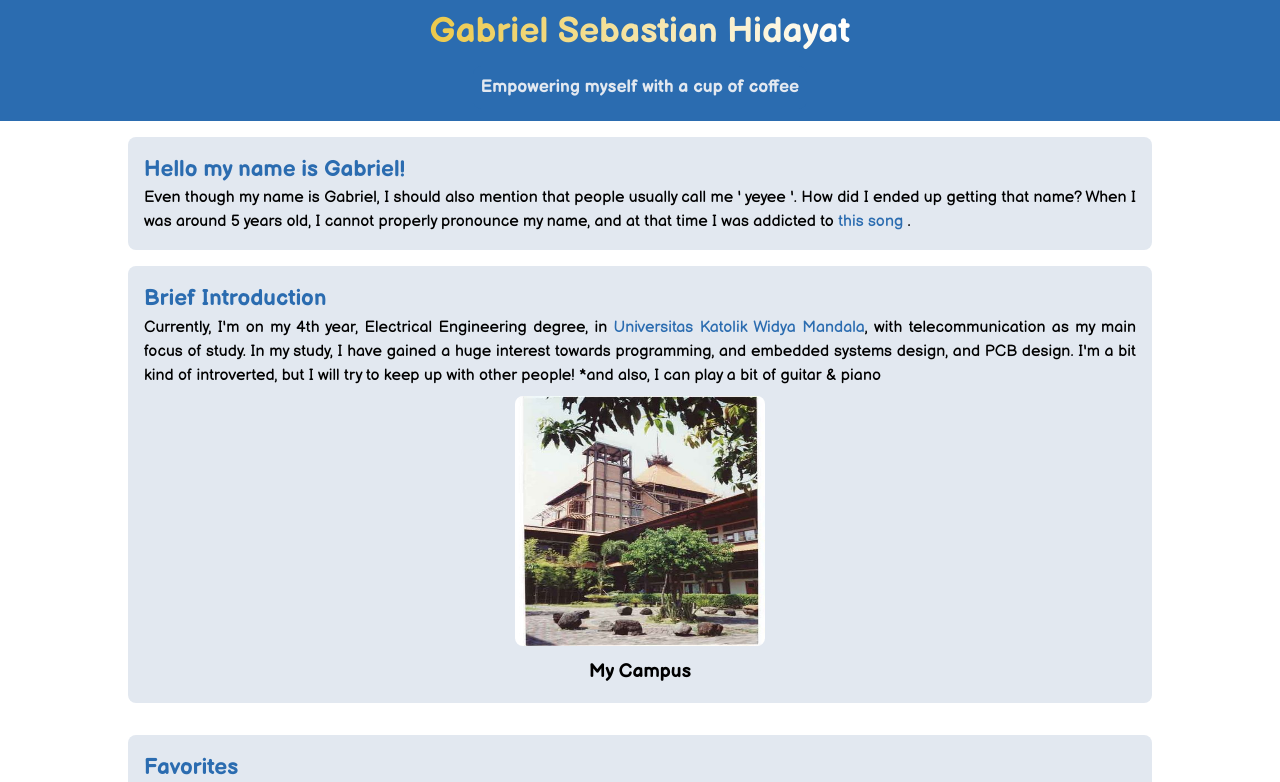
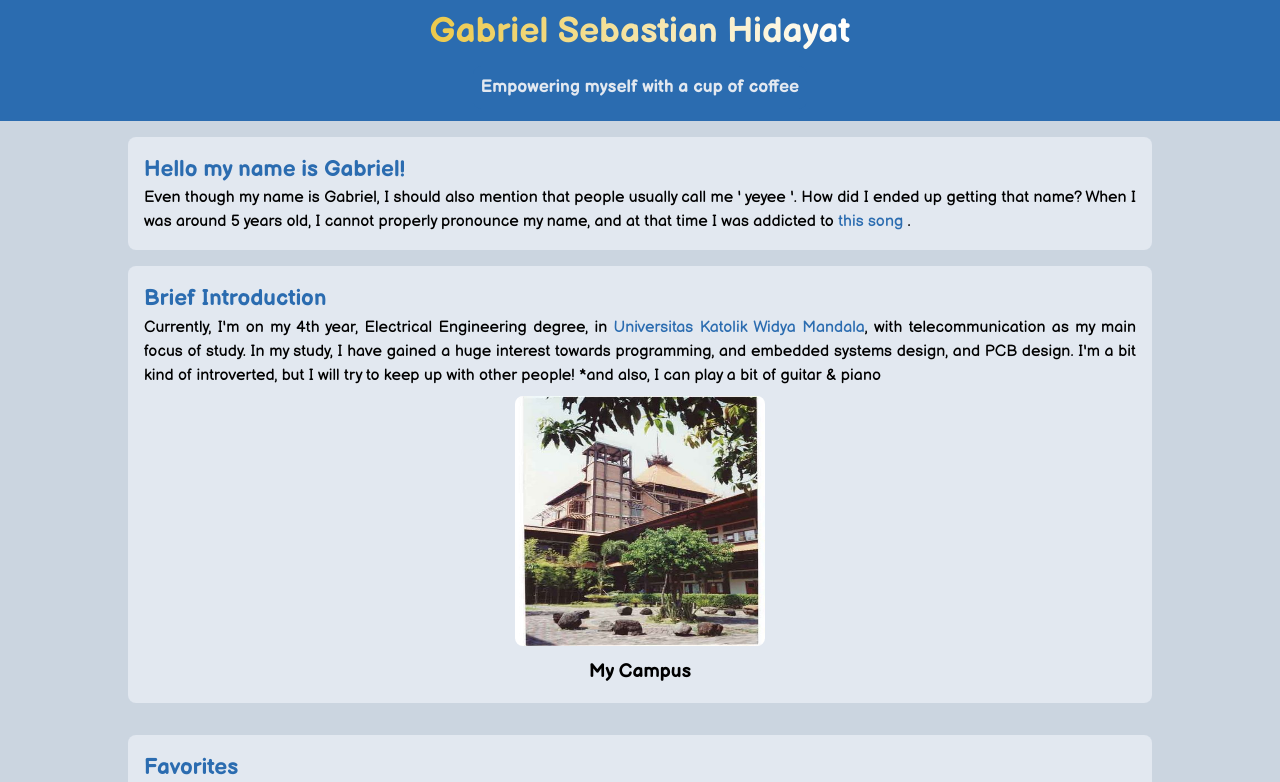
Before and after one commit to yeyee2901/my-website, a React (Create React App) app: page / in a window 1280 px wide. Shown: the part 378-1160 px from the top of the page. Built offline with nearby package versions, Linux system fonts and the light colour scheme.

Commit message:
ADD: theme toggle support pt.6 main layout DONE

```diff
--- a/src/layouts/main.jsx
+++ b/src/layouts/main.jsx
@@ -2,18 +2,22 @@ import Header from '../components/header'
 import Footer from '../components/footer'
 import Navbar from '../components/navbar'
 import AnimatedSection from '../components/section'
-import MyColor from '../colors'
+import MyColors from '../colors'
 import { Outlet } from 'react-router-dom'
-import { Box } from '@chakra-ui/react'
+import { Box, useColorModeValue } from '@chakra-ui/react'
 
-const Layout = () => (
-  <Box bg={MyColor.dark} h="100%" minH="100vh">
+const Layout = () => {
+  const bg0 = useColorModeValue(MyColors.light.bg0, MyColors.dark.bg0)
+  const bg1 = useColorModeValue(MyColors.light.bg1, MyColors.dark.bg1)
+
+  return (
+    <Box bg={bg0} h="100%" minH="100vh">
       <Navbar />
       <Header />
 
       <AnimatedSection
         delay={0.2}
-      bg={MyColor.dark}
+        bg={bg1}
         height="100%"
         display="flex"
         flexGrow={1}
@@ -25,5 +29,6 @@ const Layout = () => (
       <Footer />
     </Box>
   )
+}
 
 export default Layout
```
Lines whose indentation alone changed are shown as unchanged.
